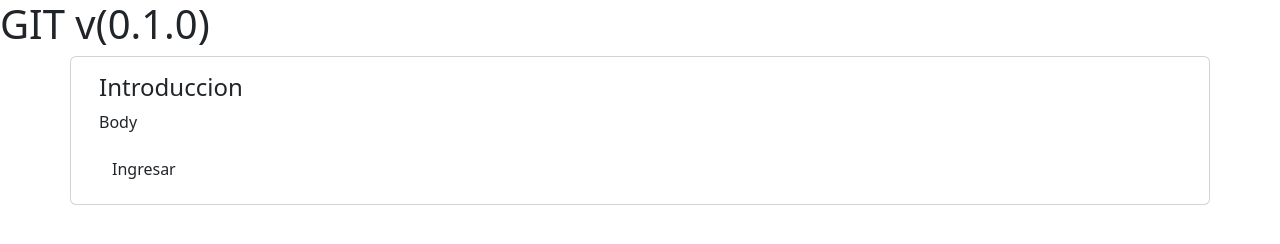
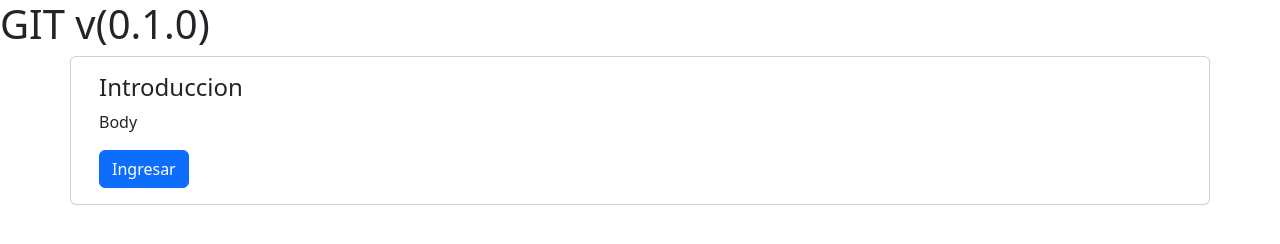
Before and after one commit to leon-romero/git, a plain HTML site: page index.html in a window 1280 px wide. Drawn offline with nearby package versions, Linux system fonts and the light colour scheme.

Commit message:
boton agregado

```diff
--- a/index.html
+++ b/index.html
@@ -18,13 +18,14 @@
           <div class="card-body">
             <h4 class="card-title">Introduccion</h4>
             <p class="card-text">Body</p>
-            <button class="btn btn primary">
+            <button type="button" class="btn btn-primary">
               Ingresar
             </button>
           </div>
         </div>
       </div>
     </div>
+
     <script src="https://cdn.jsdelivr.net/npm/bootstrap@5.2.0-beta1/dist/js/bootstrap.bundle.min.js" integrity="sha384-pprn3073KE6tl6bjs2QrFaJGz5/SUsLqktiwsUTF55Jfv3qYSDhgCecCxMW52nD2" crossorigin="anonymous"></script>
   </body>
 </html>
```
